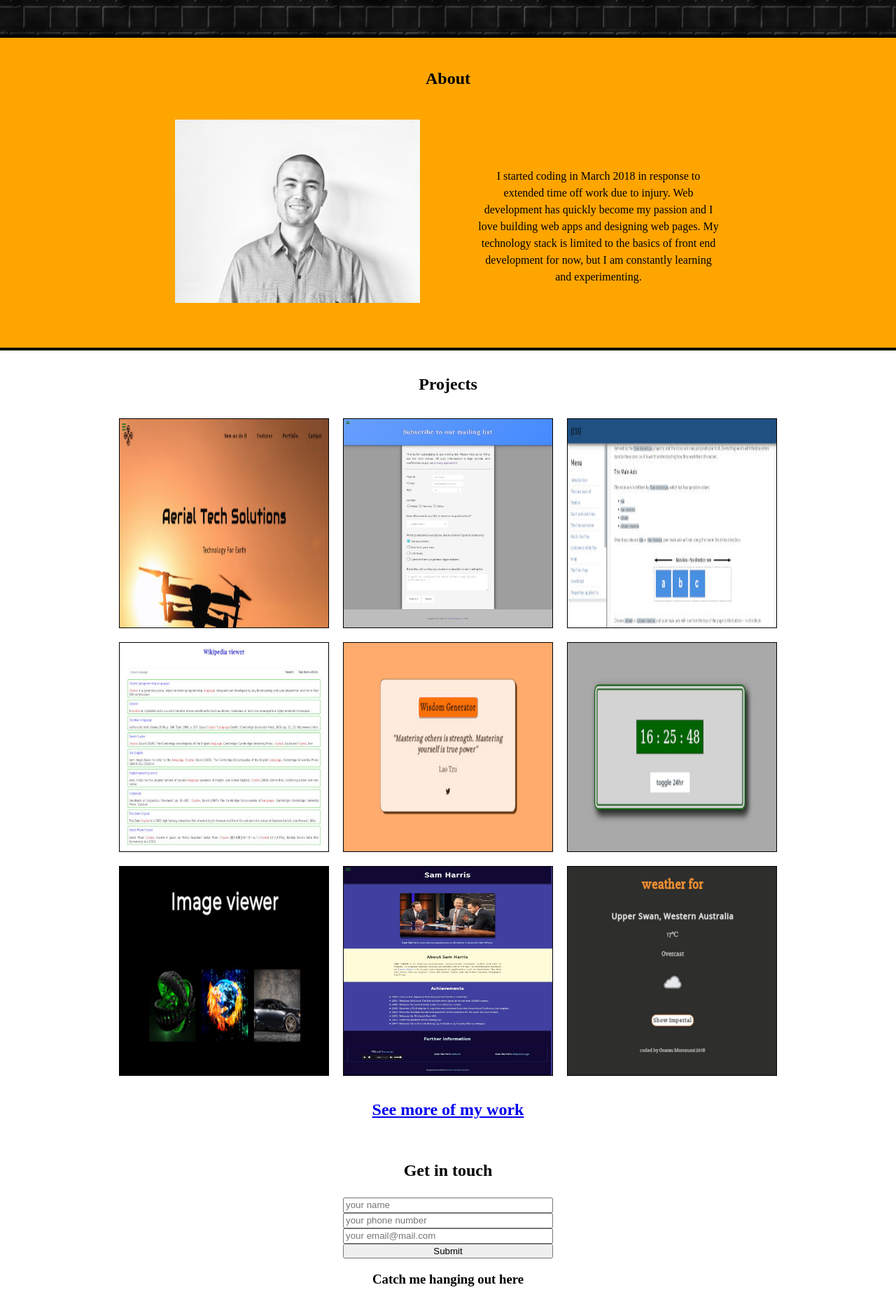
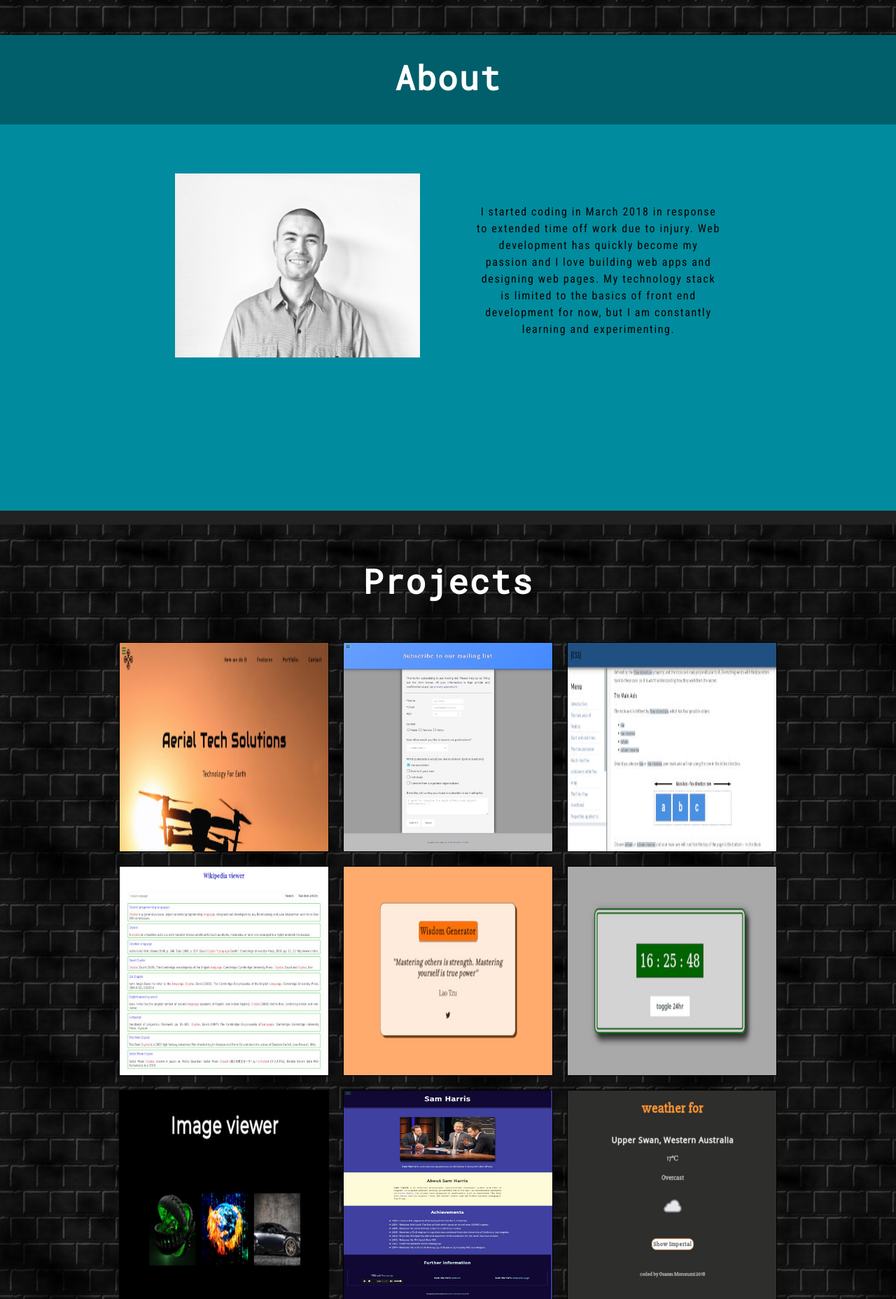
Before and after one commit to ozmos/Portfolio, a PHP site: page / in a window 1280 px wide. Shown: the part 750-2607 px from the top of the page at 70% size. Run offline with PHP 8.4, Linux system fonts and the light colour scheme.

Commit message:
major layout background colors links and images

```diff
--- a/index.html
+++ b/index.html
@@ -52,7 +52,9 @@
     </nav>
     <main>
         <article id="about">
-            <h2 class="article-heading" id="about-heading">About</h2>
+            <header class="article-header" id="about-header">
+                <h2 class="article-heading" id="about-heading">About</h2>
+            </header>
             <div class="container" id="about-container">
                 <section class="about-section">
                     <img class="profile-picture" src="images/profile-greyscale-reduced.jpg" alt="black and white profile picture">
@@ -237,10 +239,20 @@
 
                 <div class="container" id="socials-container">
                     <h3 id="socials-heading">Catch me hanging out here</h3>
-                    <img class="socials-icon" src="images/" alt="social">
-                    <img class="socials-icon" src="images/" alt="social">
-                    <img class="socials-icon" src="images/" alt="social">
-                    <img class="socials-icon" src="images/" alt="social">
+                    <a href="https://twitter.com/ozmosTheGreat" target="_blank">
+                        <img class="socials-icon" src="images/icons/3225183 - app logo media popular social twitter.svg" alt="twitter logo">
+                    </a>
+                    <a href="https://forum.freecodecamp.org/u/ozmos/" target="_blank">
+                        <img class="socials-icon" src="images/icons/freeCodeCampSquare.jpeg" alt="free code camp">
+                    </a>
+                    <a href="https://www.linkedin.com/in/osamu-morozumi-692a27141/" target="_blank">
+                        <img class="socials-icon" src="images/icons/3225190 - app linkedin logo media popular social.svg" alt="linkedin">
+                    </a>
+                    <!-- social icons from https://www.iconfinder.com/Indygo-->
+                    <a href="https://github.com/ozmos" target="blank">
+                        <img class="socials-icon" src="images/icons/if_Github_1298743.svg" alt="github">
+                    </a>
+                    <!-- github icon from https://www.behance.net/Just_UI -->
                 </div>
             </div>
         </article>
@@ -248,8 +260,8 @@
     <footer>
         <span class="copyright-info">
 				<a href="https://github.com/ozmos" target="blank">
-					Osamu Morozumi <time datetime="2018">2018</time>
-				</a>
+					Osamu Morozumi</a>
+                <time datetime="2018"> 2018</time>
 			</span>
         <div class="footer-nav-links">
             <div class="footer-link-container">
--- a/portfolio.css
+++ b/portfolio.css
@@ -1,16 +1,22 @@
 @import url('https://fonts.googleapis.com/css?family=Roboto+Condensed|Roboto+Mono');
  :root {
     --primary-light: #fff;
-    --highlight: #4deeea;
+    --highlight: /* #4deeea;  */
+    #00dffc;
     --neon-white: #fff;
-    --contrast: orange;
-    --secondary-light: rgb(255, 255, 255)smoke;
+    --contrast: #008c9e;
+    --secondary-light: whitesmoke;
     --primary-dark: #222;
-    --secondary-dark: #464444;
+    --border-highlight: #005f6b;
+    --secondary-dark: #343838;
     --container-padding: 20px;
     --smaller-container-padding: calc(var(--container-padding) / 2);
     --container-width: calc(100vw - var(--smaller-container-padding));
     --tile-width: 300px;
+    --header-height: 8rem;
+    --border-width: 20px;
+    --main-text: 'Roboto Condensed';
+    --headings: 'Roboto Mono';
 }
 
 @media (max-width: 420px) {
@@ -19,8 +25,9 @@
     }
 }
 
-html {
-    box-sizing: border-box;
+
+/* html {
+
 }
 
 *,
@@ -28,17 +35,22 @@ html {
 *:after {
     box-sizing: inherit;
 }
+ */
 
 * {
     max-width: 100%;
-    line-height: 1.2;
+    box-sizing: border-box;
 }
 
-html,
+
+/* html, */
+
 body {
     font-size: 100.001%;
     padding: 0;
     margin: 0;
+    line-height: 1.2;
+    letter-spacing: 0.1em;
 }
 
 #welcome-section {
@@ -57,14 +69,24 @@ body {
     transform: translate(0, -50%);
 }
 
+h1,
+h2 {
+    font-family: var(--headings, monospace);
+}
+
 h1 {
     font-size: 5em;
-    font-family: 'Roboto Mono', monospace;
     color: rgba(255, 255, 255, 0.2);
     /* (116,238,21) */
     animation: fade-on 1.5s linear 7s 1, fades-down 1s linear 8.5s 1, stay 1s linear 9.5s infinite;
     text-shadow: none;
     margin: 0;
+    letter-spacing: 0em !important;
+}
+
+p,
+h3 {
+    font-family: var(--main-text, sans-serif);
 }
 
 .welcome-subheading {
@@ -73,7 +95,7 @@ h1 {
     animation: fade-on 1.5s linear 8.5s 1, fades-down 1s linear 9.5s 1, stay 1s linear 10.5s infinite;
     text-shadow: none;
     font-size: 2em;
-    font-family: 'Roboto Condensed', sans-serif;
+    font-family: var(--main-text, sans-serif);
 }
 
 @media (max-width: 768px) {
@@ -189,7 +211,7 @@ nav {
     animation: flick-on 1.5s linear 14s 1, fade-down 1s linear 15.5s 1, stays 3s linear 16.5s infinite;
 }
 
-.nav-container a,
+.nav-container,
 a:visited {
     color: var(--highlight, blue);
 }
@@ -271,13 +293,13 @@ a:visited {
 }
 
 main {
-    background: var(--secondary-light, rgb(255, 255, 255)smoke);
+    background: url(images/backgrounds/darkbricks.jpg), #222;
+    /* background: var(--secondary-light, rgb(255, 255, 255)smoke); */
     text-align: center;
 }
 
 #projects {
-    padding: 10px;
-    /* var(--container-padding, 20px); */
+    padding: var(--container-padding, 20px);
 }
 
 #projects-container {
@@ -286,11 +308,14 @@ main {
     justify-content: center;
     flex-flow: row wrap;
     /*  width: var(--container-width, 100%);*/
-    margin: auto;
+    margin: 3rem auto;
 }
 
 .article-heading {
-    margin: 1em;
+    position: relative;
+    margin: 2rem 0;
+    color: var(--primary-light);
+    font-size: 3rem;
 }
 
 .project-tile {
@@ -347,21 +372,33 @@ main {
 }
 
 #about {
+    position: relative;
+    height: calc(85vh + var(--border-width));
     background: var(--contrast);
-    padding: var(--container-padding, 20px);
-    padding-bottom: 40px;
-    border-top: 4px solid black;
-    border-bottom: 4px solid black;
+    padding: var(--header-height, 6rem), 0, var(--header-height, 6rem), 0;
+    /* border-top: 10px solid var(--primary-dark, black); */
+    border-bottom: 20px solid var(--primary-dark, black);
 }
 
 #about-container {
     position: relative;
+    top: calc(var(--header-height) + 50px);
     display: flex;
     flex-flow: row wrap;
     justify-content: space-around;
     width: 900px;
+    padding: 20px;
     margin: auto;
-    padding: 20px;
+    background: var(--secondary-highlight);
+}
+
+#about-header {
+    position: absolute;
+    top: 0;
+    left: 0;
+    width: 100vw;
+    height: var(--header-height, 6rem);
+    background: var(--border-highlight);
 }
 
 .about-section {
@@ -370,19 +407,28 @@ main {
 
 .about-description {
     position: relative;
-    top: 20%;
+    top: 10%;
     line-height: 1.5;
 }
 
 #contact {
-    padding: var (var(--container-padding), 20px);
+    position: relative;
+    background: var(--border-highlight, #222);
+    padding: var(--container-padding, 20px);
     padding-bottom: 40px;
 }
 
+#contact-heading {
+    font-size: 2.5rem;
+}
+
 .contact-section {
+    position: relative;
+    margin: 3rem auto 1rem;
     display: flex;
     flex-flow: row wrap;
     justify-content: space-evenly;
+    align-items: center;
 }
 
 form {
@@ -390,3 +436,60 @@ form {
     flex-direction: column;
     width: 300px;
 }
+
+input {
+    padding: 10px;
+    margin: 2px;
+    background: /*  #003949 */
+    transparent;
+    border: none;
+    border-bottom: 1px solid #001116;
+    font-family: var(--headings, monospace);
+}
+
+::placeholder {
+    color: white;
+}
+
+#submit {
+    background: #001116;
+    margin-top: 10px;
+    border: none;
+    color: var(--primary-light);
+    font-weight: bold;
+    letter-spacing: 0.1rem;
+    font-size: 1rem;
+}
+
+.socials-icon {
+    --icon-size: 40px;
+    width: var(--icon-size);
+    height: var(--icon-size);
+    margin: 10px;
+    text-decoration: none;
+}
+
+#socials-container a {
+    text-decoration: none;
+}
+
+footer {
+    position: relative;
+    width: 100%;
+    display: flex;
+    flex-flow: row wrap;
+    justify-content: space-around;
+    align-items: center;
+    background: var(--primary-dark, #222);
+    color: var(--primary-light, white);
+    padding: var(--container-padding, 20px);
+}
+
+.footer-nav-links {
+    display: flex;
+    flex-flow: row wrap;
+}
+
+.footer-link-container {
+    margin: 0 10px;
+}
```
Also changed, not shown: images/icons/3225183 - app logo media popular social twitter.svg (added), images/icons/3225190 - app linkedin logo media popular social.svg (added), images/icons/freeCodeCampSquare.jpeg (added), images/icons/if_Github_1298743.svg (added), images/icons/if_github_683980.svg (added), images/icons/twitter-round.jpg (added), 1 other file.
